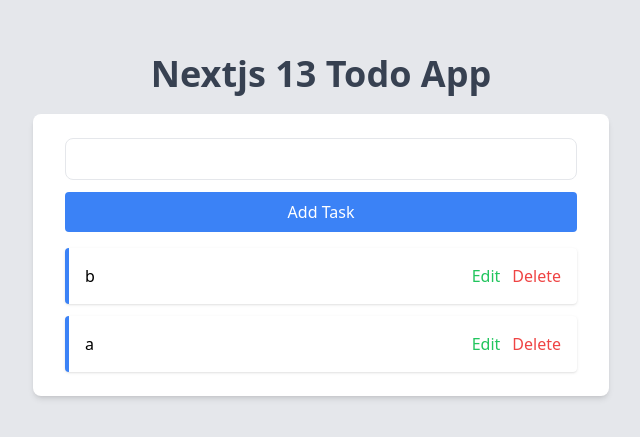
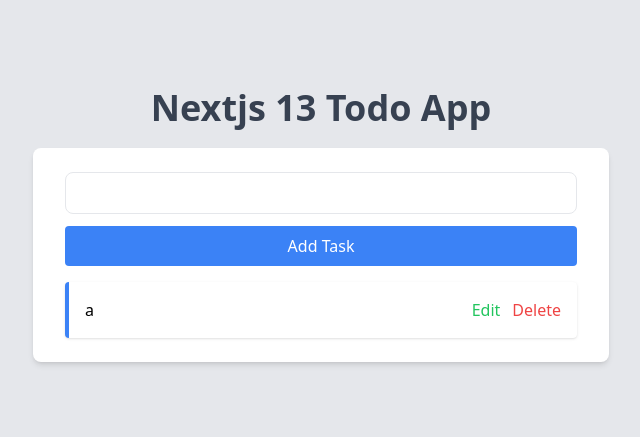
Before and after one commit to majimajimazzy/majimatodo, a Next.js app: page / in a window 1280 px wide. Shown: the part 111-548 px from the top of the page, without its empty margins (319-959 px from the left). Built offline with nearby package versions, Linux system fonts and the light colour scheme; data requests are answered from the project's data file.

Commit message:
1105-2100

```diff
--- a/src/app/components/AddTask.tsx
+++ b/src/app/components/AddTask.tsx
@@ -1,6 +1,6 @@
 "use client";
 
-import { ChangeEvent, FormEvent, useState } from "react";
+import React,{ ChangeEvent, FormEvent, useState } from "react";
 import { addTodo } from "../api/api";
 import { todo } from "node:test";
 import {v4 as uuidv4 } from "uuid";
--- a/src/app/data/todos.json
+++ b/src/app/data/todos.json
@@ -1,11 +1,7 @@
 {
   "tasks": [
     {
-      "text": "b",
-      "id": "cbbec10b-c4b3-4bd4-8724-5d5688cbff41"
-    },
-    {
-      "id": "5aa8f301-dfd3-4fc4-863d-71ac85e28736",
+      "id": "3f67cf02-8f3d-4ddb-81e8-76c67f969eca",
       "text": "a"
     }
   ]
```
